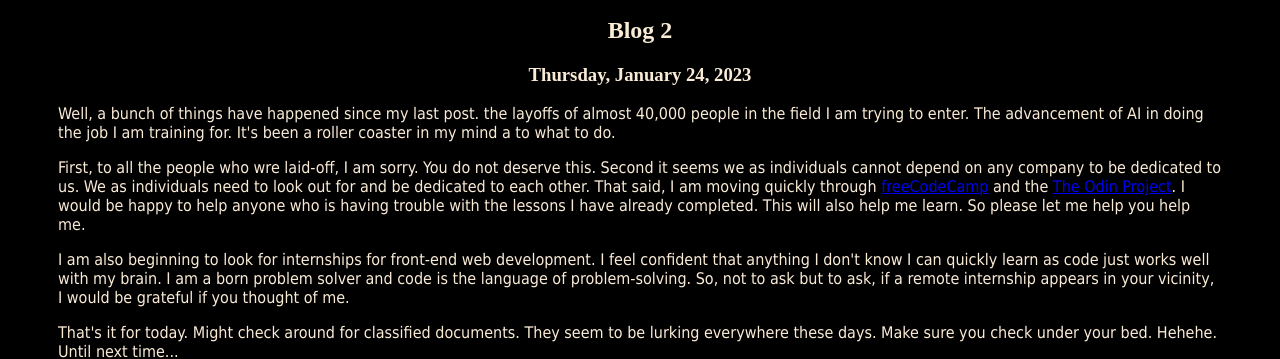
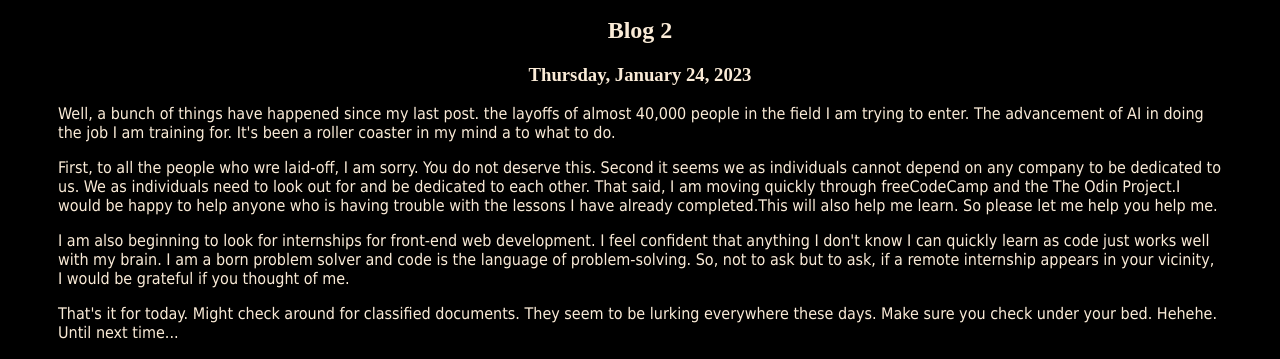
Before and after one commit to paco-jones/blog, a plain HTML site: page index.html in a window 1280 px wide. Shown: the part 453-812 px from the top of the page. Drawn offline with Linux system fonts and the light colour scheme.

Commit message:
Remove links

```diff
--- a/index.html
+++ b/index.html
@@ -32,9 +32,8 @@
         First, to all the people who wre laid-off, I am sorry. You do not deserve this. Second
         it seems we as individuals cannot depend on any company to be dedicated to us. We as individuals
         need to look out for and be dedicated to each other. That said, I am moving quickly through
-        <a href="freecodecame.org">freeCodeCamp</a> and the <a href="theodinproject.com">The Odin Project</a>.
-        I would be happy to help anyone who is having trouble with the lessons I have already completed.
-        This will also help me learn. So please let me help you help me.
+        freeCodeCamp and the The Odin Project.I would be happy to help anyone who is having trouble with
+        the lessons I have already completed.This will also help me learn. So please let me help you help me.
     </p>
     <p>
         I am also beginning to look for internships for front-end web development.
```
